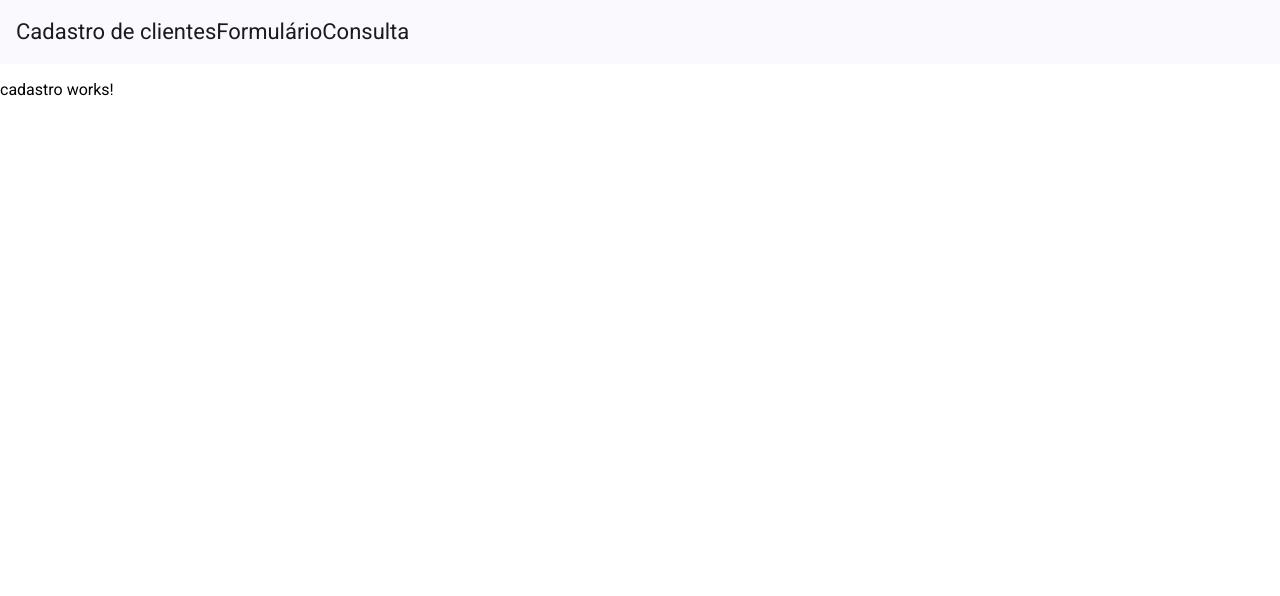
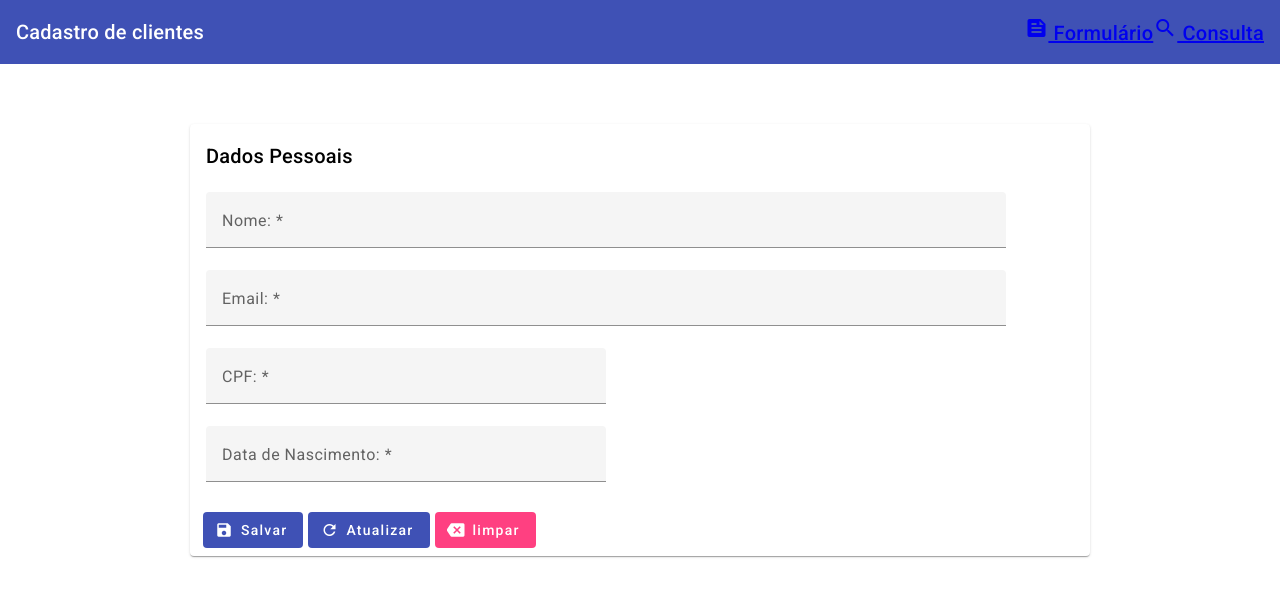
Before and after one commit to smfmo/Angular-Material-Project, an Angular app: page /cadastro in a window 1280 px wide. Shown: the top 596 px of the page. Built offline with nearby package versions, Linux system fonts and the light colour scheme.

Commit message:
Implementação dos componentes do Angular Material para desenvolver o formulário de cadastro

```diff
--- a/angular.json
+++ b/angular.json
@@ -32,7 +32,7 @@
               }
             ],
             "styles": [
-              "@angular/material/prebuilt-themes/azure-blue.css",
+              "@angular/material/prebuilt-themes/indigo-pink.css",
               "src/styles.scss"
             ],
             "scripts": []
--- a/package.json
+++ b/package.json
@@ -15,6 +15,7 @@
     "@angular/common": "^19.0.0",
     "@angular/compiler": "^19.0.0",
     "@angular/core": "^19.0.0",
+    "@angular/flex-layout": "^15.0.0-beta.42",
     "@angular/forms": "^19.0.0",
     "@angular/material": "^19.0.4",
     "@angular/platform-browser": "^19.0.0",
@@ -22,6 +23,7 @@
     "@angular/router": "^19.0.0",
     "rxjs": "~7.8.0",
     "tslib": "^2.3.0",
+    "uuid": "^11.0.2",
     "zone.js": "~0.15.0"
   },
   "devDependencies": {
--- a/src/app/app.component.html
+++ b/src/app/app.component.html
@@ -1,7 +1,13 @@
 <mat-toolbar color="primary">
     <span>Cadastro de clientes</span>
     <span class="spacer"></span>
-    <a>Formulário</a>
-    <a>Consulta</a>
+    <a routerLink="/cadastro">
+        <mat-icon fontIcon="feed"></mat-icon>
+        Formulário
+    </a>
+    <a routerLink="/consulta">
+        <mat-icon fontIcon="search"></mat-icon>
+        Consulta
+    </a>
 </mat-toolbar>
 <router-outlet></router-outlet>
--- a/src/app/app.component.scss
+++ b/src/app/app.component.scss
@@ -0,0 +1,4 @@
+.spacer {
+    flex: 1 1 auto;
+
+}
--- a/src/app/app.component.ts
+++ b/src/app/app.component.ts
@@ -1,10 +1,11 @@
 import { Component } from '@angular/core';
-import { RouterOutlet } from '@angular/router';
+import { RouterOutlet, RouterLink } from '@angular/router';
 import { MatToolbarModule } from '@angular/material/toolbar';
+import { MatIconModule } from '@angular/material/icon';
 
 @Component({
   selector: 'app-root',
-  imports: [RouterOutlet, MatToolbarModule],
+  imports: [RouterOutlet, RouterLink, MatIconModule, MatToolbarModule],
   templateUrl: './app.component.html',
   styleUrl: './app.component.scss'
 })
--- a/src/app/cadastro/cadastro.component.html
+++ b/src/app/cadastro/cadastro.component.html
@@ -1 +1,60 @@
-<p>cadastro works!</p>
+<div fxLayout="row" fxLayoutAlign="center">
+    <div fxLayout="column" fxFlex="900px">
+        <form class="mt-60" #clientesFrm="ngForm">
+            <mat-card>
+                <mat-card-header>
+                    <mat-card-title>Dados Pessoais</mat-card-title>
+                </mat-card-header>
+                <mat-card-content class="mt-20">
+                    <div fxLayout="row" fxLayoutAlign="start" fxLayoutGap="16px">
+                        <div fxLayout="column" fxFlex="800px">
+                            <mat-form-field class="full-width">
+                                <mat-label>Nome: *</mat-label>
+                                <input type="text" placeholder="Ex: Jose da Silva" matInput />
+                            </mat-form-field>
+                        </div>
+                    </div>
+                    <div fxLayout="row" fxLayoutAlign="start" fxLayoutGap="16px">
+                        <div fxLayout="column" fxFlex="800px">
+                            <mat-form-field class="full-width">
+                                <mat-label>Email: *</mat-label>
+                                <input type="email" placeholder="Digite seu email" matInput />
+                            </mat-form-field>
+                        </div>
+                    </div>
+                    <div fxLayout="row" fxLayoutAlign="start" fxLayoutGap="16px">
+                        <div fxLayout="column" fxFlex="400px">
+                            <mat-form-field class="full-width">
+                                <mat-label>CPF: *</mat-label>
+                                <input type="text" placeholder="Digite seu CPF" matInput />
+                            </mat-form-field>
+                        </div>
+                    </div>
+                    <div fxLayout="row" fxLayoutAlign="start" fxLayoutGap="16px">
+                        <div fxLayout="column" fxFlex="400px">
+                            <mat-form-field class="full-width">
+                                <mat-label>Data de Nascimento: *</mat-label>
+                                <input type="text" placeholder="Digite sua Data de Nascimento" matInput />
+                            </mat-form-field>
+                        </div>
+                    </div>
+                </mat-card-content>
+                <mat-card-actions>
+                    <button mat-flat-button color="primary" class="ml-5">
+                        <mat-icon fontIcon="save"></mat-icon>
+                        Salvar
+                    </button>
+                    <button mat-flat-button color="primary" class="ml-5">
+                        <mat-icon fontIcon="refresh"></mat-icon>
+                        Atualizar
+                    </button>
+                    <button mat-flat-button color="accent" class="ml-5">
+                        <mat-icon fontIcon="backspace"></mat-icon>
+                        limpar
+                    </button>
+                </mat-card-actions>
+            </mat-card>
+
+        </form>
+    </div>
+</div>
--- a/src/styles.scss
+++ b/src/styles.scss
@@ -6,3 +6,26 @@
     margin: 0;
     font-family: Roboto, "Helvetica Neue", sans-serif;
 }
+
+.mt-20 {
+    margin-top: 20px;
+
+}
+
+.mt-40 {
+    margin-top: 40px;
+
+}
+
+.mt-60 {
+    margin-top: 60px;
+
+}
+
+.ml-5 {
+    margin-left: 5px;
+}
+
+.full-width {
+    width: 100%;
+}
```
Also changed, not shown: src/app/cadastro/cadastro.component.ts (+16 -1 lines), anotacoes.txt, 1 other file (tests, documents, lock files or other folders).
